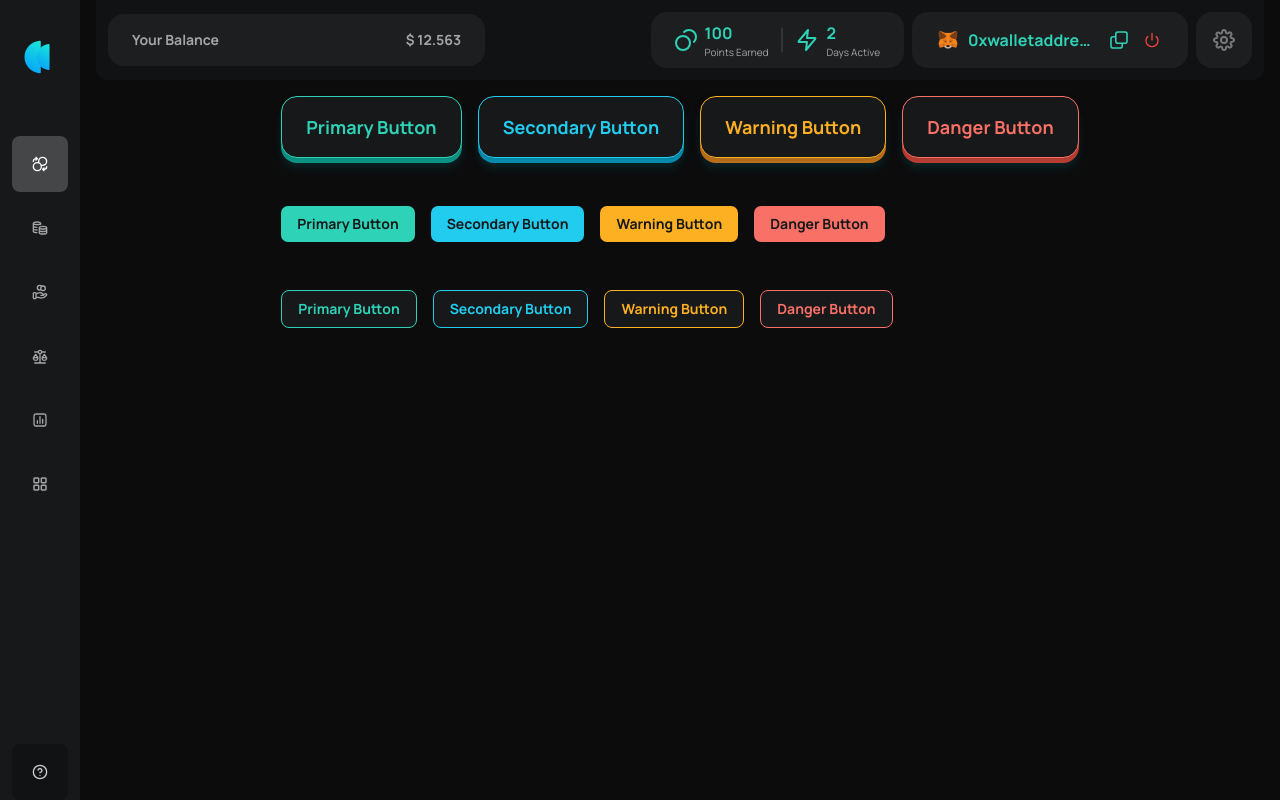
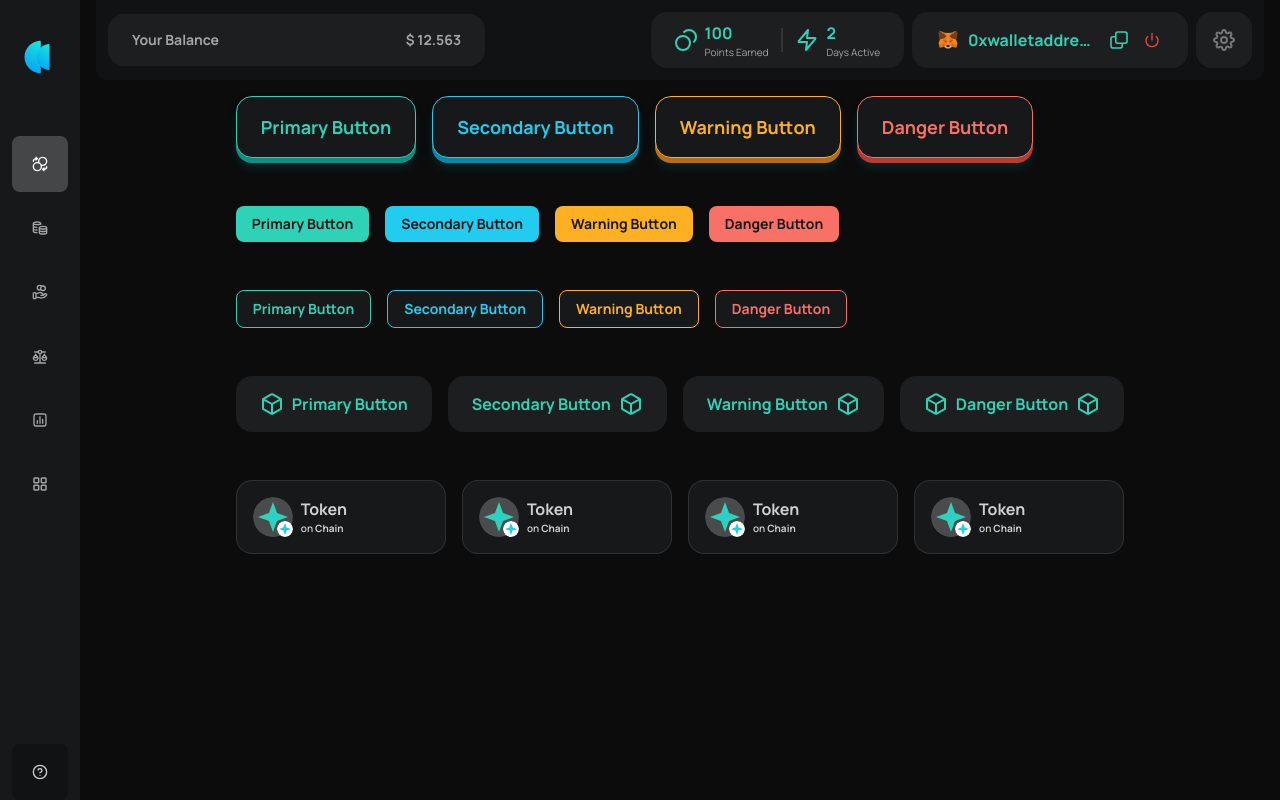
Before and after one commit to Drago-Spidey/kana-labs, a Next.js app: page /kana-labs/ in a window 1280 px wide. Built offline with nearby package versions, Linux system fonts and the light colour scheme.

Commit message:
All Button Component Completed

```diff
--- a/src/app/Page/TestComponents/page.tsx
+++ b/src/app/Page/TestComponents/page.tsx
@@ -5,7 +5,12 @@ import React, { useState } from "react";
 import KanaButton from "@/app/components/buttons/KanaButton";
 import KanaFillButton from "@/app/components/buttons/KanaFillButton";
 import KanaOutlineButton from "@/app/components/buttons/KanaOutlineButton";
-
+import OnChainToken from "@/app/components/buttons/OnChainToken";
+import OnChain from "@/app/components/buttons/OnChain";
+import DefaultSmall from "../../../../public/assets/default_small.svg";
+import DefaultImg from "../../../../public/assets/default.svg";
+import ContainerImg from "../../../../public/assets/container.svg";
+import KanaHeaderButton from "@/app/components/buttons/KanaHeaderButton";
 const TestComponents: React.FC = () => {
   return (
     <div className="flex flex-col w-full gap-12 ">
@@ -27,6 +32,19 @@ const TestComponents: React.FC = () => {
         <KanaOutlineButton label={"Warning Button"} type="warning" onClick={() => { }} />
         <KanaOutlineButton label={"Danger Button"} type="danger" onClick={() => { }} />
       </div>
+      <div className="flex flex-row w-full gap-4 ">
+        <KanaHeaderButton label={"Primary Button"} type="default" size="large" leftIcon={ContainerImg} onClick={() => { }} />
+        <KanaHeaderButton label={"Secondary Button"} type="default" size="large" rightIcon={ContainerImg} onClick={() => { }} />
+        <KanaHeaderButton label={"Warning Button"} type="default" size="large" rightIcon={ContainerImg} onClick={() => { }} />
+        <KanaHeaderButton label={"Danger Button"} type="default" size="large" leftIcon={ContainerImg} rightIcon={ContainerImg} onClick={() => { }} />
+      </div>
+      <div className="flex flex-row w-full gap-4 ">
+      <OnChainToken onChainImage={DefaultImg} baseChainImage={DefaultSmall} onChainName={"Token"} baseChainName={"Chain"} ></OnChainToken>
+      <OnChainToken onChainImage={DefaultImg} baseChainImage={DefaultSmall} onChainName={"Token"} baseChainName={"Chain"} ></OnChainToken>
+      <OnChainToken onChainImage={DefaultImg} baseChainImage={DefaultSmall} onChainName={"Token"} baseChainName={"Chain"} ></OnChainToken>
+      <OnChainToken onChainImage={DefaultImg} baseChainImage={DefaultSmall} onChainName={"Token"} baseChainName={"Chain"} ></OnChainToken>
+
+      </div>
     </div>
 
   );
--- a/src/app/components/buttons/KanaButton.tsx
+++ b/src/app/components/buttons/KanaButton.tsx
@@ -33,22 +33,22 @@ const KanaButton: React.FC<KanaButtonProps> = ({
   const typeStyles = {
     primary: {
       default: "bg-darkGray-500 text-teal-400 border-teal-400 shadow-[0px_10px_8px_0px_#00FFFF1A,0px_4px_8px_0px_#00000026,0px_5px_0px_0px_#0E9384]",
-      hover: "hover:bg-klblack-500 hover:text-teal-200 hover:shadow-[0px_10px_8px_0px_#00FFFF1A,0px_4px_8px_0px_#00000026,0px_7px_0px_0px_#0E9384]",
+      hover: "hover:bg-klblack-500 hover:shadow-[0px_10px_8px_0px_#00FFFF1A,0px_4px_8px_0px_#00000026,0px_7px_0px_0px_#0E9384]",
       active: "active:bg-klblack-500 active:text-teal-600 active:shadow-[0px_10px_8px_0px_#00FFFF1A,0px_4px_8px_0px_#00000026,0px_3px_0px_0px_#0E9384]",
     },
     secondary: {
       default: "bg-darkGray-500 text-cyan-400 border-cyan-400 shadow-[0px_10px_8px_0px_#00FFFF1A,0px_4px_8px_0px_#00000026,0px_5px_0px_0px_#088AB2]",
-      hover: "hover:bg-klblack-500 hover:text-cyan-200 hover:shadow-[0px_10px_8px_0px_#00FFFF1A,0px_4px_8px_0px_#00000026,0px_7px_0px_0px_#088AB2]",
+      hover: "hover:bg-klblack-500 hover:shadow-[0px_10px_8px_0px_#00FFFF1A,0px_4px_8px_0px_#00000026,0px_7px_0px_0px_#088AB2]",
       active: "active:bg-klblack-500 active:text-cyan-600 active:shadow-[0px_10px_8px_0px_#00FFFF1A,0px_4px_8px_0px_#00000026,0px_3px_0px_0px_#088AB2]",
     },
     warning: {
       default: "bg-darkGray-500 text-orange-400 border-orange-400 shadow-[0px_10px_8px_0px_#00FFFF1A,0px_4px_8px_0px_#00000026,0px_5px_0px_0px_#DC6803]",
-      hover: "hover:bg-klblack-500 hover:text-orange-200 hover:shadow-[0px_10px_8px_0px_#00FFFF1A,0px_4px_8px_0px_#00000026,0px_7px_0px_0px_#DC6803]",
+      hover: "hover:bg-klblack-500 hover:shadow-[0px_10px_8px_0px_#00FFFF1A,0px_4px_8px_0px_#00000026,0px_7px_0px_0px_#DC6803]",
       active: "active:bg-klblack-500 active:text-orange-600 active:shadow-[0px_10px_8px_0px_#00FFFF1A,0px_4px_8px_0px_#00000026,0px_3px_0px_0px_#DC6803]",
     },
     danger: {
       default: "bg-darkGray-500 text-red-400 border-red-400 shadow-[0px_10px_8px_0px_#00FFFF1A,0px_4px_8px_0px_#00000026,0px_5px_0px_0px_#D92D20]",
-      hover: "hover:bg-klblack-500 hover:text-red-200 hover:shadow-[0px_10px_8px_0px_#00FFFF1A,0px_4px_8px_0px_#00000026,0px_7px_0px_0px_#D92D20]",
+      hover: "hover:bg-klblack-500 hover:shadow-[0px_10px_8px_0px_#00FFFF1A,0px_4px_8px_0px_#00000026,0px_7px_0px_0px_#D92D20]",
       active: "active:bg-klblack-500 active:text-red-600 active:shadow-[0px_10px_8px_0px_#00FFFF1A,0px_4px_8px_0px_#00000026,0px_3px_0px_0px_#D92D20]",
     },
 
--- a/src/app/components/buttons/KanaFillButton.tsx
+++ b/src/app/components/buttons/KanaFillButton.tsx
@@ -83,7 +83,6 @@ const KanaFillButton: React.FC<KanaFillButtonProps> = ({
       style={{
         width, // Custom width
         height, // Custom height
-        borderRadius: 'var(--smooth-corners, 0.5em)'
       }}
     >
       {icon && <span>{icon}</span>}
--- /dev/null
+++ b/src/app/components/buttons/KanaHeaderButton.tsx
@@ -0,0 +1,97 @@
+import { StaticImport } from "next/dist/shared/lib/get-img-props";
+import Image from "next/image";
+import React from "react";
+
+interface KanaHeaderButtonProps {
+  label: string;
+  size?: "small" | "medium" | "large";
+  width?: string;
+  height?: string;
+  leftIcon?: string | StaticImport; // Left icon prop
+  rightIcon?: string | StaticImport; // Right icon prop
+  type?: "default" | "primary" | "secondary" | "warning" | "danger";
+  onClick?: () => void;
+  buttonType?: "button" | "submit" | "reset";
+}
+
+const KanaHeaderButton: React.FC<KanaHeaderButtonProps> = ({
+  label,
+  size = "medium",
+  width = "auto",
+  height = "auto",
+  type = "primary",
+  leftIcon,
+  rightIcon,
+  onClick,
+  buttonType = "button",
+}) => {
+
+  const sizeClasses = {
+    small: "px-2 py-1 text-sm",
+    medium: "px-4 py-2 text-sm rounded-lg",
+    large: "px-6 py-4 text-md rounded-2xl",
+  };
+
+  const typeStyles = {
+    default: {
+      default: "bg-darkGray-400 text-teal-400 ",
+      hover: "hover:text-teal-200 ",
+      active: "active:text-teal-600 ",
+    },
+    primary: {
+      default: "bg-teal-400 text-darkGray-500 ",
+      hover: "hover:bg-teal-200 ",
+      active: "active:bg-teal-600 ",
+    },
+    secondary: {
+      default: "bg-cyan-400 text-darkGray-500 ",
+      hover: "hover:bg-cyan-200 ",
+      active: "active:bg-cyan-600 ",
+    },
+    warning: {
+      default: "bg-orange-400 text-darkGray-500",
+      hover: "hover:bg-orange-200 ",
+      active: "active:bg-orange-600 ",
+    },
+    danger: {
+      default: "bg-red-400 text-darkGray-500 ",
+      hover: "hover:bg-red-200 ",
+      active: "active:bg-red-600 ",
+    },
+  };
+
+  const { default: defaultStyle, active, hover } = typeStyles[type];
+
+  const buttonClasses = `
+    ${sizeClasses[size]}
+    ${defaultStyle}
+    ${hover}
+    ${active}
+    flex
+    items-center
+    justify-center
+    gap-2
+    transition-all
+    duration-200
+    font-manrope
+    font-extrabold
+  `;
+
+  return (
+    <button
+      type={buttonType}
+      onClick={onClick}
+      className={buttonClasses}
+      style={{
+        width, // Custom width
+        height, // Custom height         borderRadius: 'var(--smooth-corners, 0.5em)',
+      }}
+    >
+      {leftIcon && <Image src={leftIcon} alt="" />}
+      <span>{label}</span>
+      {rightIcon && <Image src={rightIcon} alt="" />}
+    </button>
+  );
+};
+
+export default KanaHeaderButton;
--- /dev/null
+++ b/src/app/components/buttons/KanaModal.tsx
@@ -0,0 +1,44 @@
+import React, { useState } from 'react';
+import Image from 'next/image';
+import Xcircle from '../../../public/assets/x-circle.svg';
+
+interface ModelProps  {
+
+    isModalOpen : boolean,
+    setIsModalOpen: (open: boolean) => void; // Correct type for state setter
+
+}
+
+const Modal: React.FC<ModelProps> = ( {isModalOpen, setIsModalOpen}) => {
+  // State to manage modal visibility
+
+  const toggleModal = () => {
+    setIsModalOpen(!isModalOpen);
+  };
+
+  return (
+    <div>
+      {/* Button to open the modal */}
+      {/* Modal */}
+      {isModalOpen && (
+        <div className='fixed z-[2] inset-0 flex items-end lg:items-center lg:justify-center backdrop-blur-2xl'>
+          <div className='w-full lg:w-[528px] bg-darkGray-500 border border-white/10 rounded-2xl'>
+            <div className='header p-4 flex flex-row justify-between bg-white/[6%] rounded-t-2xl'>
+              <div>
+                Preferences
+              </div>
+              <button onClick={toggleModal}>
+                <Image src={Xcircle} alt='Close Icon' />
+              </button>
+            </div>
+           <div className='p-4'>
+            content
+           </div>
+          </div>
+        </div>
+      )}
+    </div>
+  );
+};
+
+export default Modal;
--- /dev/null
+++ b/src/app/components/buttons/OnChain.tsx
@@ -0,0 +1,50 @@
+import React from "react";
+
+
+interface OnChainTokenProps {
+  tokenName: string; // Name of the token
+  status?: string; // Status, e.g., "on Chain"
+}
+const isDarkMode =false;
+
+const OnChainToken: React.FC<OnChainTokenProps> = ({
+  tokenName,
+  status = "on Chain",
+}) => {
+  return (
+    <div
+          className={` xxl:!w-[10rem]  bxl:!w-[10rem] xl:!w-[10rem]  sxl:!w-[10rem] lg:!w-[10rem] md:w-full sm:w-full max-sm:w-full cursor-pointer flex flex-row justify-start items-center gap-[0.5rem] rounded-[1rem] border-[1px] p-[1rem] ${isDarkMode
+            ? "bg-[#FCFDFE] border-[#E3E8EF] "
+            : "bg-[#17181A] border-[rgba(255,255,255,0.10)]"
+            } hover:bg-[#ffffff0f]`}
+          onClick={() => ""}
+          id="source"
+        >
+          <div className="relative rounded-full w-fit">
+            <div>
+              <img className="w-9" src={"/kana-labs/assets/default.svg"} alt="token" />
+            </div>
+            <div
+              className={`absolute rounded-full right-0 bottom-0 translate-y-[25%] translate-x-[25%]`}
+            >
+              <img
+                className="w-4 h-4 p-[2px] rounded-full"
+                src={"/kana-labs/assets/default_small.svg"}
+                alt="chain"
+              />
+            </div>
+          </div>
+          <div
+            className={` flex xxl:flex-col bxl:flex-col xl:flex-col sxl:flex-col lg:flex-col md:flex-row sm:flex-row max-sm:flex-row items-center justify-center font-manrope font-[800] text-[1.125rem] xxl:gap-[0rem] bxl:gap-[0rem] xl:gap-[0rem] sxl:gap-[0rem] lg:gap-[0rem] md:gap-[0.5rem] sm:gap-[0.5rem] max-sm:gap-[0.5rem]  ${isDarkMode
+              ? "text-[#4A4B4D]"
+              : "text-[rgba(255,255,255,0.80)]"
+              } `}
+          >
+            <div className="">{"Token"}</div>
+            <div className="text-[0.625rem] ">{"on Chain"}</div>
+          </div>
+        </div>
+  );
+};
+
+export default OnChainToken;
--- /dev/null
+++ b/src/app/components/buttons/OnChainToken.tsx
@@ -0,0 +1,49 @@
+import Image from "next/image";
+import React from "react";
+
+interface OnChainTokenProps {
+  onChainImage: string; // URL or path to the On-chain Image
+  baseChainImage: string; // URL or path to the Base Chain Image
+  onChainName: string; // Name of the On-chain token
+  baseChainName: string; // Name of the Base Chain
+}
+
+const OnChainToken: React.FC<OnChainTokenProps> = ({
+  onChainImage,
+  baseChainImage,
+  onChainName,
+  baseChainName,
+}) => {
+  return (
+    <div className="flex flex-row gap-2 w-full rounded-2xl border border-white/10 p-4 bg-darkGray-500 hover:bg-darkGray-400 cursor-pointer">
+      {/* On-Chain and Base-Chain Images */}
+      <div className="relative">
+        <Image
+          className="rounded-full"
+          height={40}
+          width={40}
+          src={onChainImage}
+          alt={`${onChainName} image`}
+        />
+        <Image
+          className="rounded-full absolute bottom-0 right-0"
+          height={16}
+          width={16}
+          src={baseChainImage}
+          alt={`${baseChainName} image`}
+        />
+      </div>
+
+      {/* On-Chain and Base-Chain Names */}
+      <div className="flex flex-col text-white/80 font-manrope">
+        <div className="font-[800]">{onChainName}</div>
+        <div className="font-semibold text-xss">
+          {"on "}
+          <span className="font-extrabold">{baseChainName}</span>
+        </div>
+      </div>
+    </div>
+  );
+};
+
+export default OnChainToken;
```
Also changed, not shown: public/assets/default.svg (added), public/assets/default_small.svg (added).
